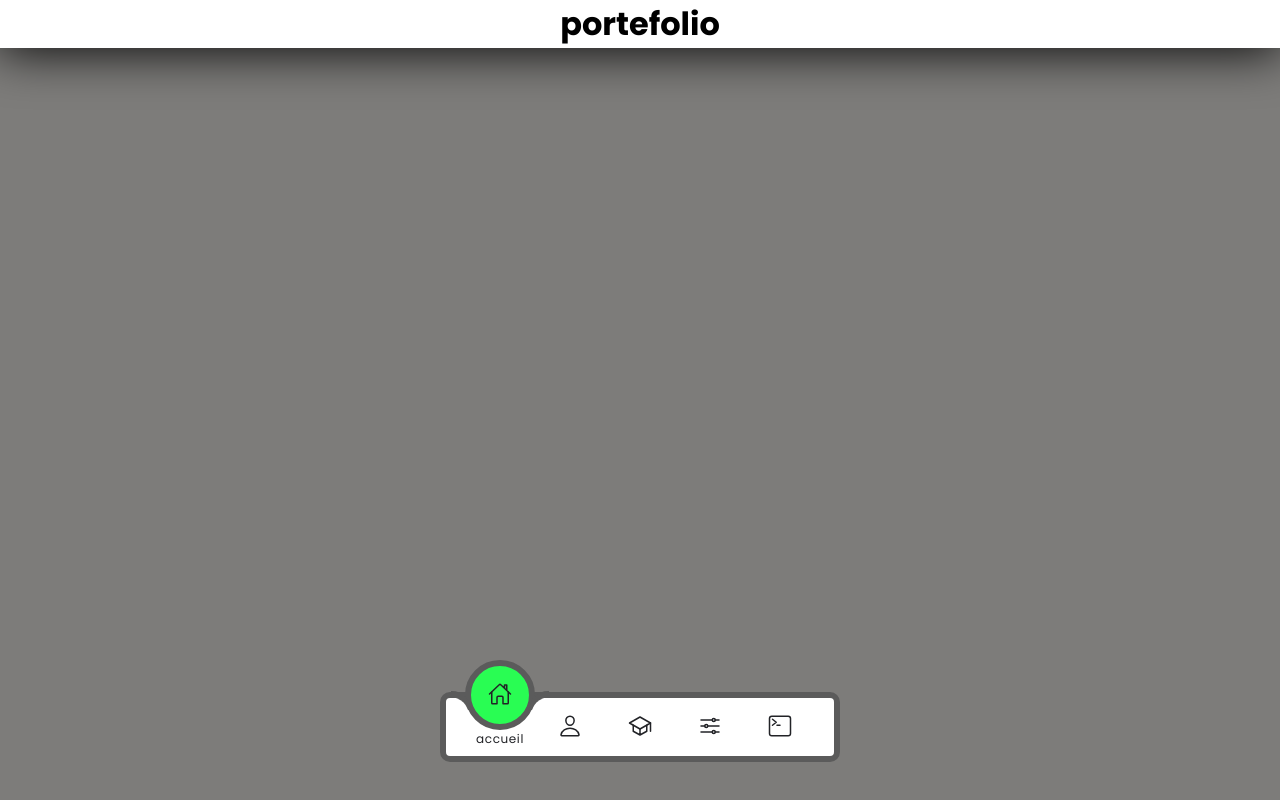
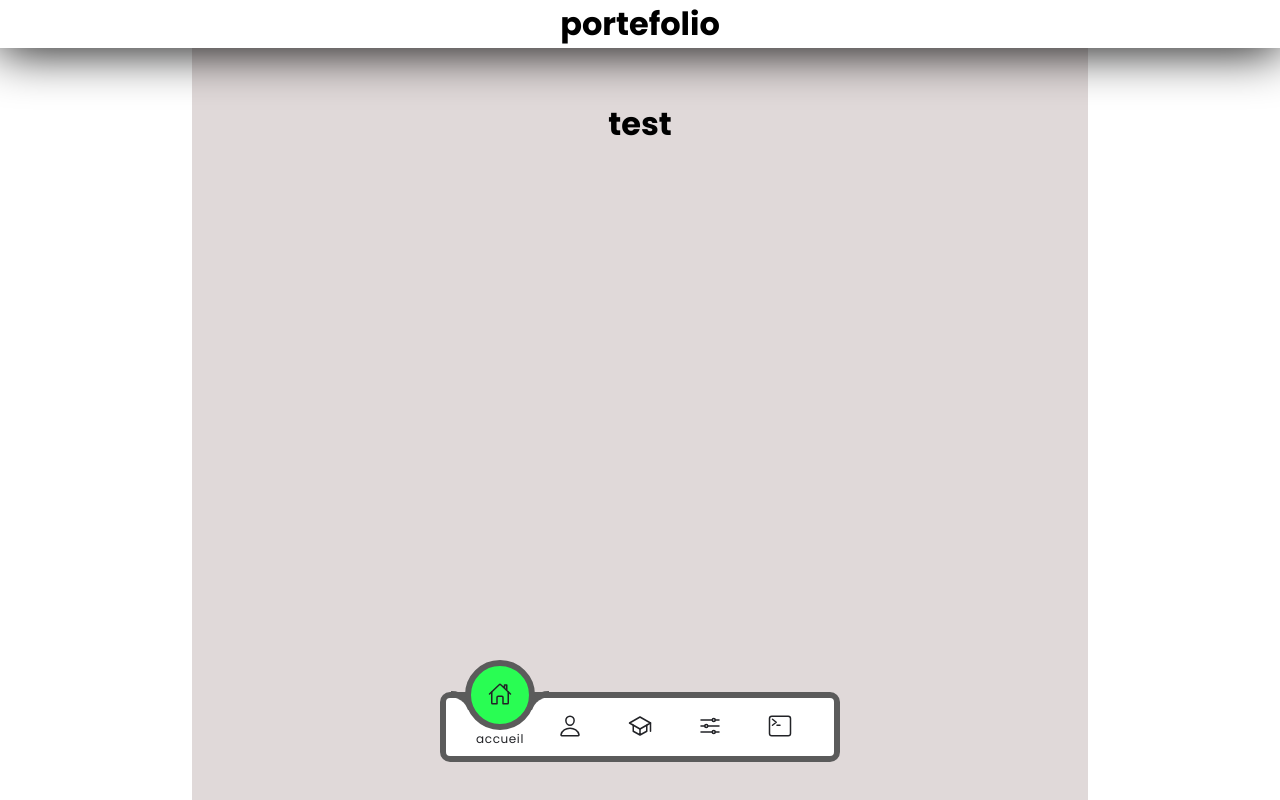
Before and after one commit to nnaova/portefolio-test, a plain HTML site: page index.html in a window 1280 px wide. Shown: the top 800 px of the page. Drawn offline with nearby package versions, Linux system fonts and the light colour scheme.

Commit message:
supperposition topbar + nav bar

```diff
--- a/index.html
+++ b/index.html
@@ -8,6 +8,12 @@
     <title>portefolio</title>
 </head>
 <body>
+    <div class="test">
+        <br><br><br><br>
+        <h1>
+            test
+        </h1>
+    </div>
 
     <!--navbar-->
     <div class="navigation">
@@ -57,12 +63,16 @@
         </ul>
     </div>
 
+
+
     <!--titre-->
     <div class="titre">
         <h1>
             portefolio
         </h1>
     </div>
+
+
 
     <!--animationIndicateur-->
     <script>
--- a/style.css
+++ b/style.css
@@ -12,6 +12,15 @@
     --clr: #222327;
     --backcolor: #7D7C7A;
     --navbarclr: #5B5B5B;
+    --testclr: #f00;
+}
+.test
+{
+    height: 1000px;
+    width: 70%;
+    background-color: #E0D9D9;
+    text-align: center;
+    z-index: 4;
 }
 body
 {
@@ -19,7 +28,7 @@ body
     justify-content: center;
     align-items: center;
     min-height: 100vh;
-    background: var(--backcolor);
+    z-index: 10;
 }
 .titre
 {
@@ -29,6 +38,8 @@ body
     width: 100%;
     text-align: center;
     box-shadow: 0px 1px 50px 1px;
+    opacity: 100%;
+    z-index: 5;
 }
 .navigation
 {
@@ -43,6 +54,7 @@ body
     border-radius: 10px;
     bottom: 0;
     margin-bottom: 3%;
+    z-index: 5;
 }
 .navigation ul
 {
@@ -133,6 +145,10 @@ body
     border-top-left-radius: 20px;
     box-shadow: -2px -6px 0 0 var(--navbarclr);
 }
+
+
+/*animation de trasition*/
+
 .navigation ul li:nth-child(1).active ~ .indicator
 {
     transform: translateX(calc(70px * 0));
```
